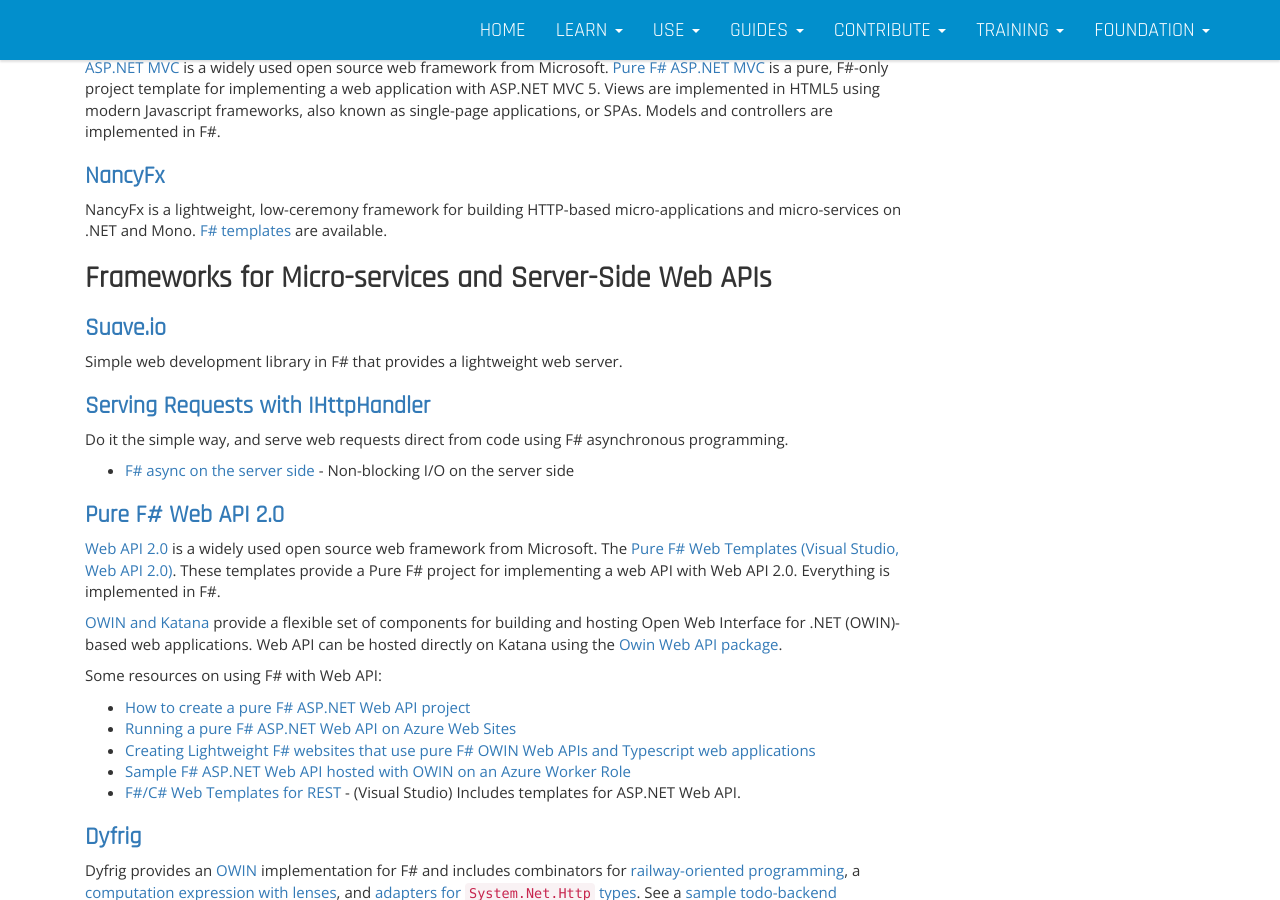
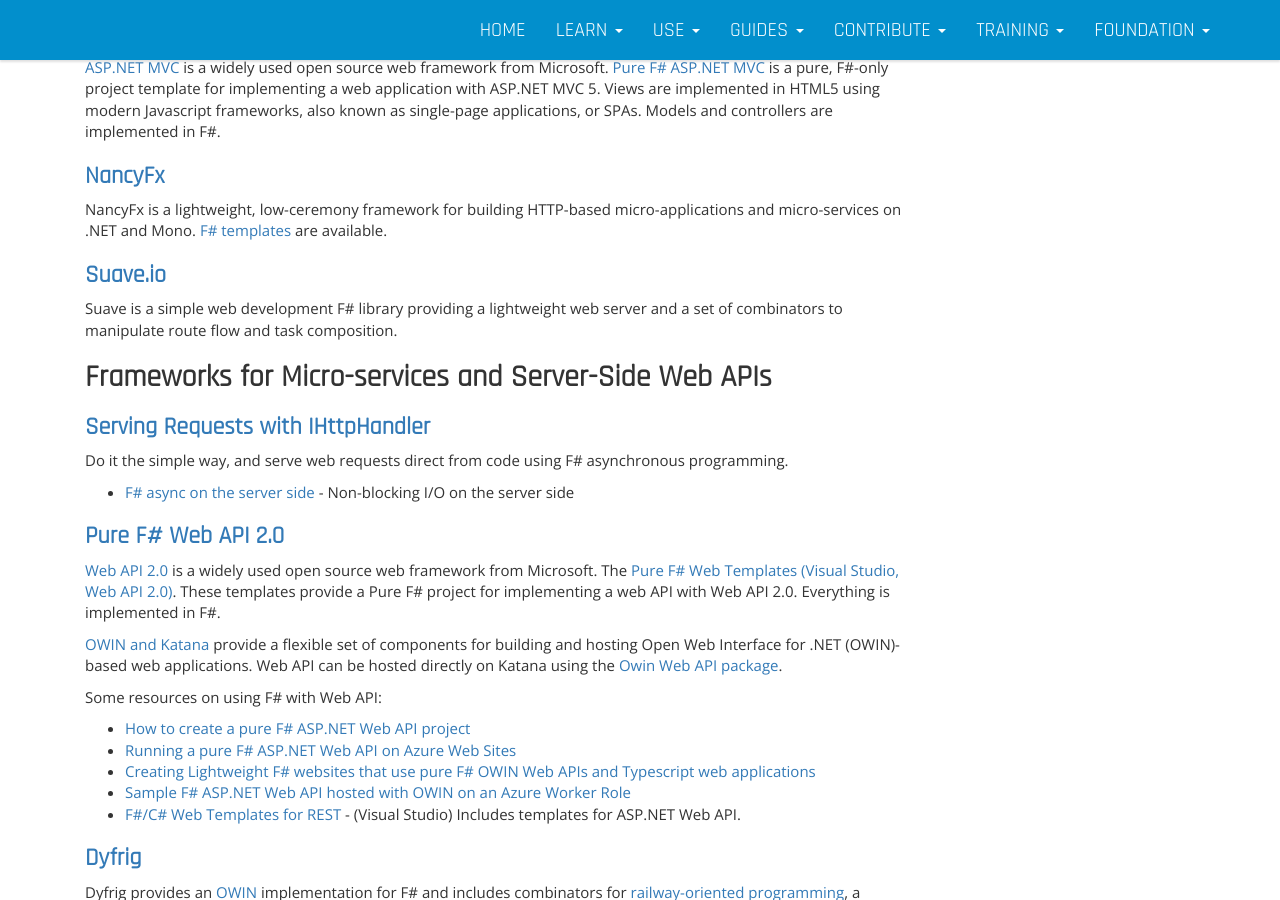
Before and after one commit to fsharp/fsharp.org, a Jekyll site: the page built from guides/web/index.md, in a window 1280 px wide and 900 px high, scrolled down 689 px. Built offline with Jekyll 4.4.1, drawn with Linux system fonts in a browser that asks for light colours; nearby versions of some CDN libraries.

Commit message:
suave.io can very well be used for sites
A web app is just a micro service that has grown a bit.

```diff
--- a/guides/web/index.md
+++ b/guides/web/index.md
@@ -40,12 +40,11 @@
 
 NancyFx is a lightweight, low-ceremony framework for building HTTP-based micro-applications and micro-services on .NET and Mono. [F# templates](http://bloggemdano.blogspot.com/2013/12/a-few-other-template-additions-and.html) are available.
 
+### [Suave.io](http://suave.io/)
+
+Suave is a simple web development F# library providing a lightweight web server and a set of combinators to manipulate route flow and task composition.
 
 ## Frameworks for Micro-services and Server-Side Web APIs
-
-### [Suave.io](http://suave.io/)
-
-Simple web development library in F# that provides a lightweight web server.
 
 ### [Serving Requests with IHttpHandler](http://codinglight.blogspot.co.uk/2010/03/writing-your-own-httphandler-in-f.html)
 
```
